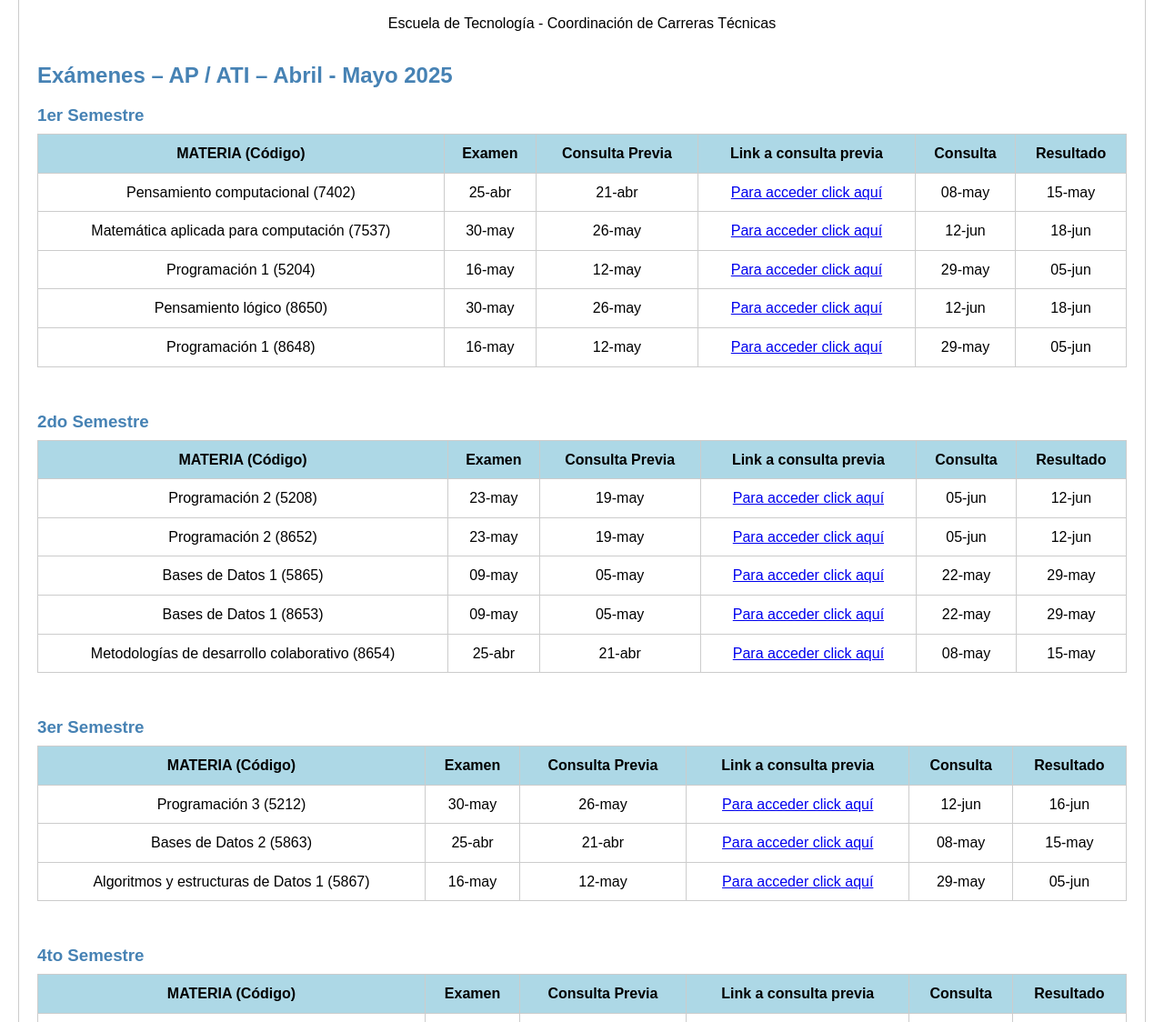
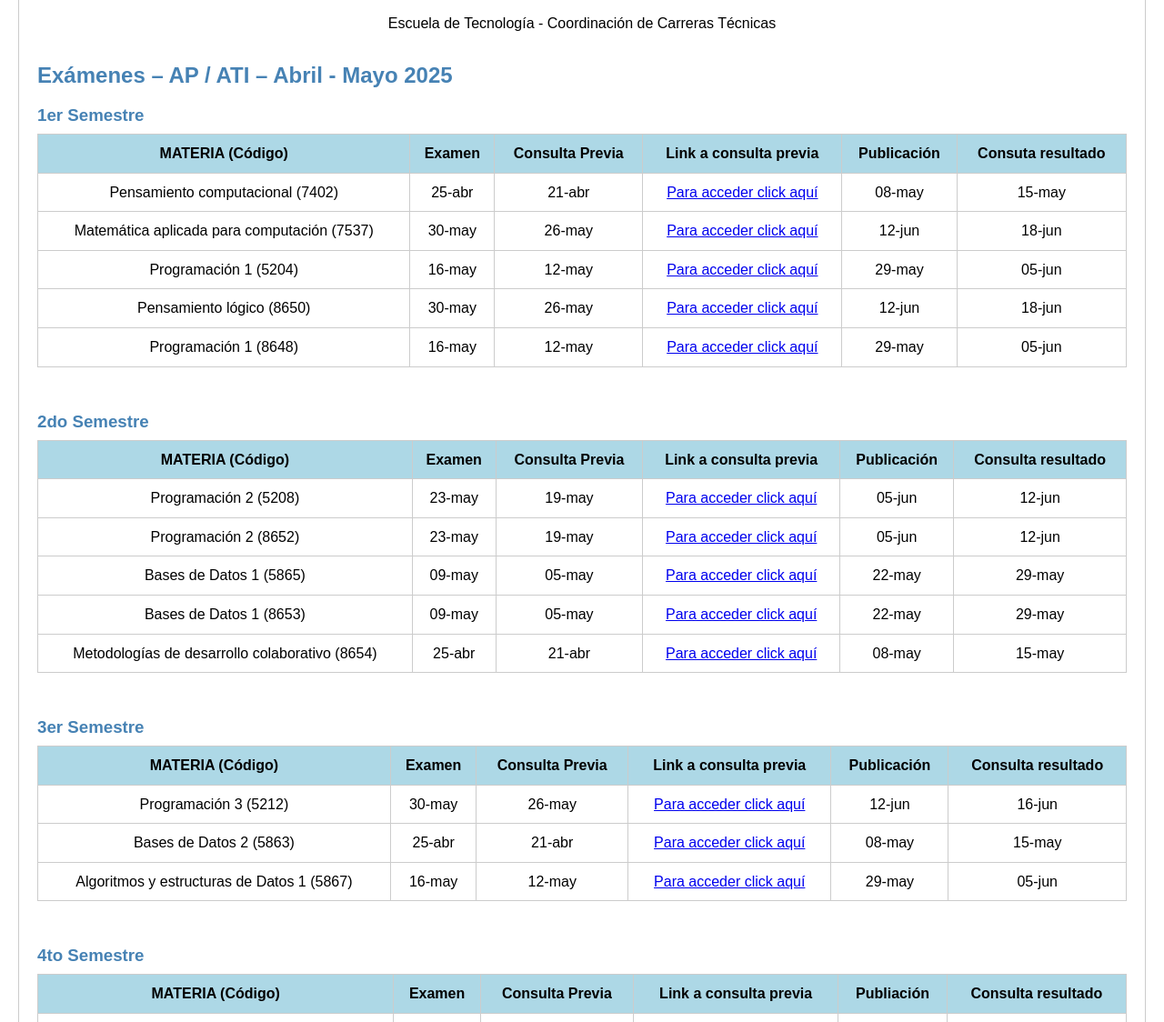
Before and after one commit to S-Alamon/CalendarioATI, a plain HTML site: page index.html in a window 1280 px wide. Shown: the part 156-1280 px from the top of the page at 91% size. Drawn offline with Linux system fonts and the light colour scheme.

Commit message:
Update index.html

```diff
--- a/index.html
+++ b/index.html
@@ -1,7 +1,7 @@
 <!DOCTYPE html>
-<html lang="es">
-<head>
-  <meta charset="UTF-8">
+<!-- saved from url=(0041)https://s-alamon.github.io/CalendarioATI/ -->
+<html lang="es"><head><meta http-equiv="Content-Type" content="text/html; charset=UTF-8">
+
   <title>Calendario – AP / ATI – Abril - Mayo 2025</title>
   <style>
     body {
@@ -83,8 +83,8 @@
             <th>Examen</th>
             <th>Consulta Previa</th>
             <th>Link a consulta previa</th>
-            <th>Consulta</th>
-            <th>Resultado</th>
+            <th>Publicación</th>
+            <th>Consuta resultado</th>
           </tr>
         </thead>
         <tbody>
@@ -141,8 +141,8 @@
             <th>Examen</th>
             <th>Consulta Previa</th>
             <th>Link a consulta previa</th>
-            <th>Consulta</th>
-            <th>Resultado</th>
+            <th>Publicación</th>
+            <th>Consulta resultado</th>
           </tr>
         </thead>
         <tbody>
@@ -199,8 +199,8 @@
             <th>Examen</th>
             <th>Consulta Previa</th>
             <th>Link a consulta previa</th>
-            <th>Consulta</th>
-            <th>Resultado</th>
+            <th>Publicación</th>
+            <th>Consulta resultado</th>
           </tr>
         </thead>
         <tbody>
@@ -241,8 +241,8 @@
             <th>Examen</th>
             <th>Consulta Previa</th>
             <th>Link a consulta previa</th>
-            <th>Consulta</th>
-            <th>Resultado</th>
+            <th>Publiación</th>
+            <th>Consulta resultado</th>
           </tr>
         </thead>
         <tbody>
@@ -310,5 +310,5 @@
       alert("La edición ha sido bloqueada.");
     });
   </script>
-</body>
-</html>
+
+</body></html>
```
